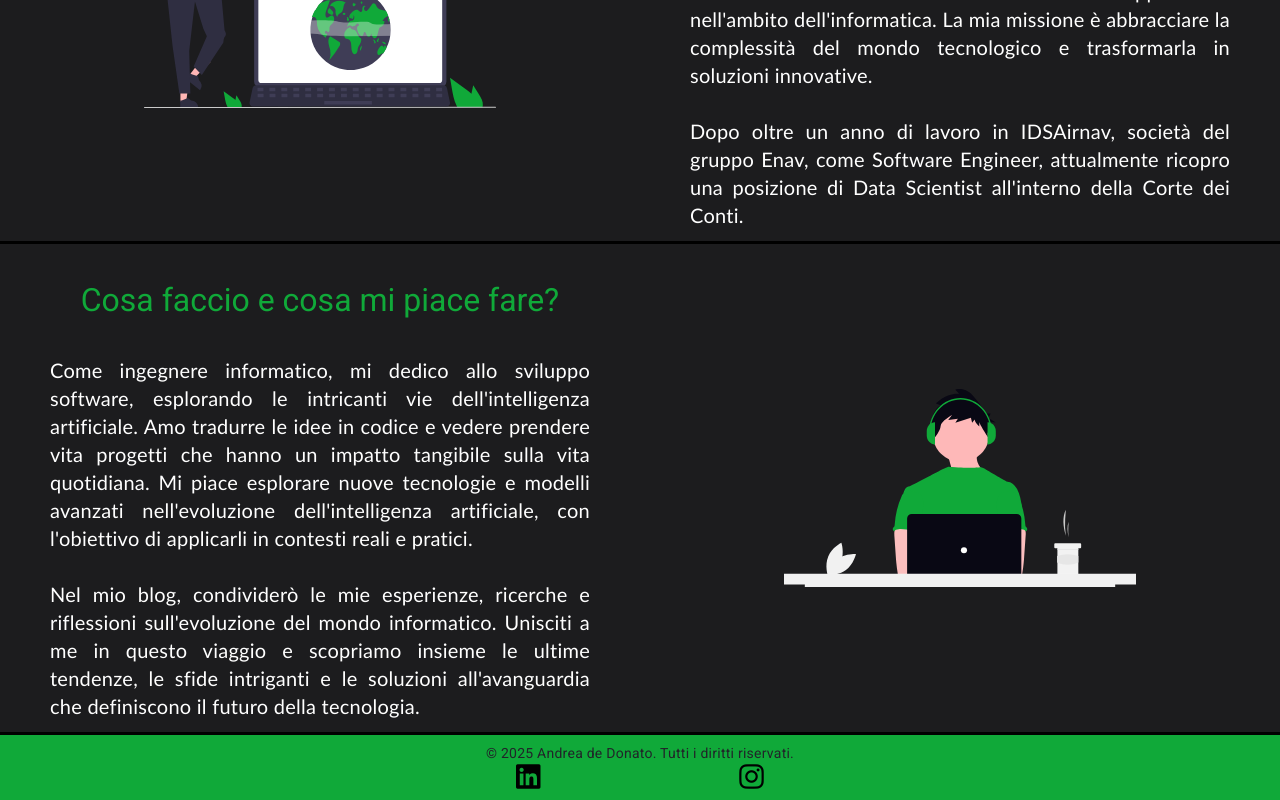
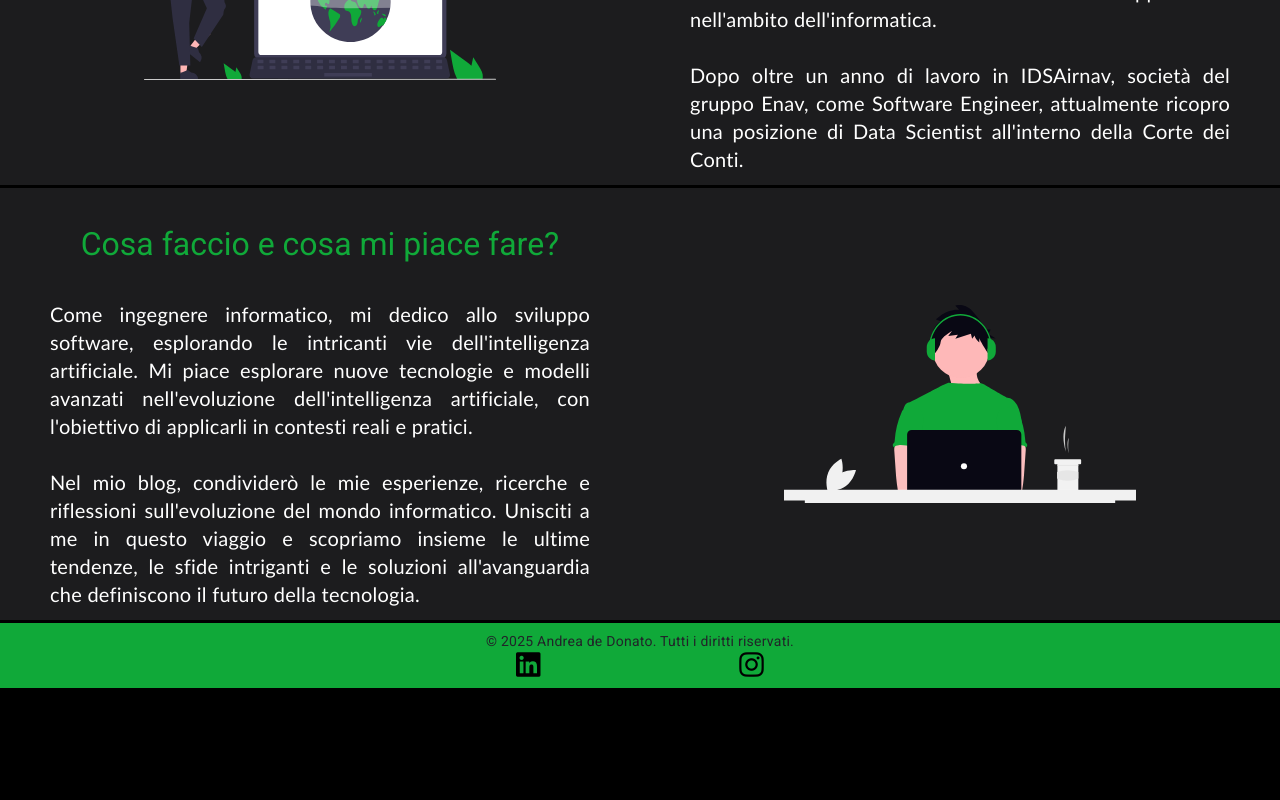
Before and after one commit to dedo99/dedo99.github.io, an Angular app: page /homepage in a window 1280 px wide. Shown: the part 1075-1875 px from the top of the page. After the commit the page ends 1763 px from the top, so only its background shows below. Built offline with nearby package versions, Linux system fonts and the light colour scheme.

Commit message:
Update description homepage

```diff
--- a/src/app/homepage/homepage.component.html
+++ b/src/app/homepage/homepage.component.html
@@ -23,7 +23,6 @@
                     Sono Andrea de Donato, un appassionato ingegnere informatico con una grande passione per l'innovazione tecnologica.
                     Ho 25 anni e mi sono laureato in Ingegneria Informatica presso l'Università degli Studi di Roma Tre. Mi definisco un curioso
                     esploratore del mondo digitale, costantemente alla ricerca di nuove sfide e opportunità nell'ambito dell'informatica.
-                    La mia missione è abbracciare la complessità del mondo tecnologico e trasformarla in soluzioni innovative.
                     <br>
                     <br>
                     Dopo oltre un anno di lavoro in IDSAirnav, società del gruppo Enav, come Software Engineer, attualmente ricopro una posizione
@@ -38,7 +37,6 @@
                 <h1>Cosa faccio e cosa mi piace fare?</h1>
                 <p>
                     Come ingegnere informatico, mi dedico allo sviluppo software, esplorando le intricanti vie dell'intelligenza artificiale.
-                    Amo tradurre le idee in codice e vedere prendere vita progetti che hanno un impatto tangibile sulla vita quotidiana.
                     Mi piace esplorare nuove tecnologie e modelli avanzati nell'evoluzione dell'intelligenza artificiale, con l'obiettivo di applicarli in contesti reali e pratici.
                     <br>
                     <br>
```
